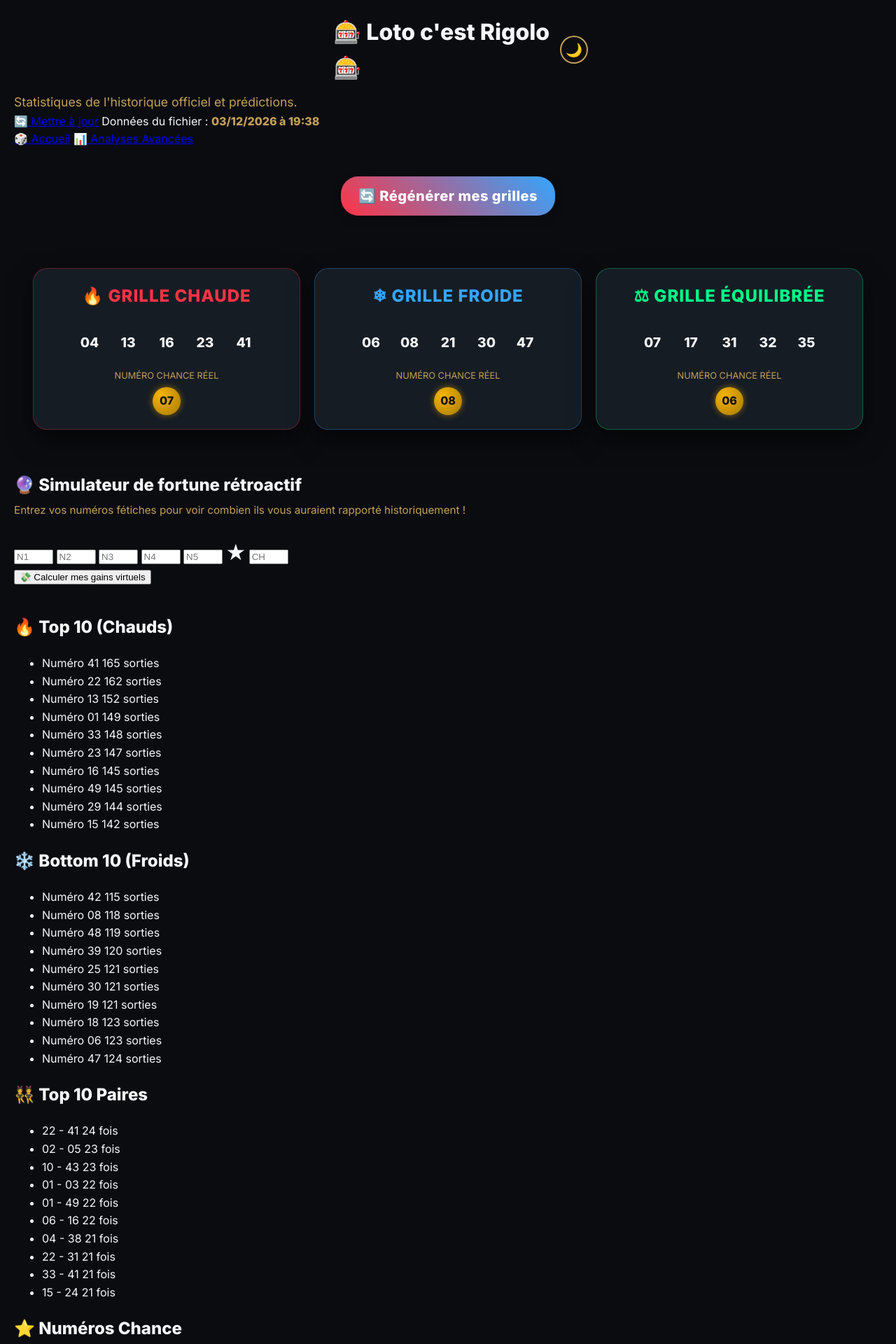
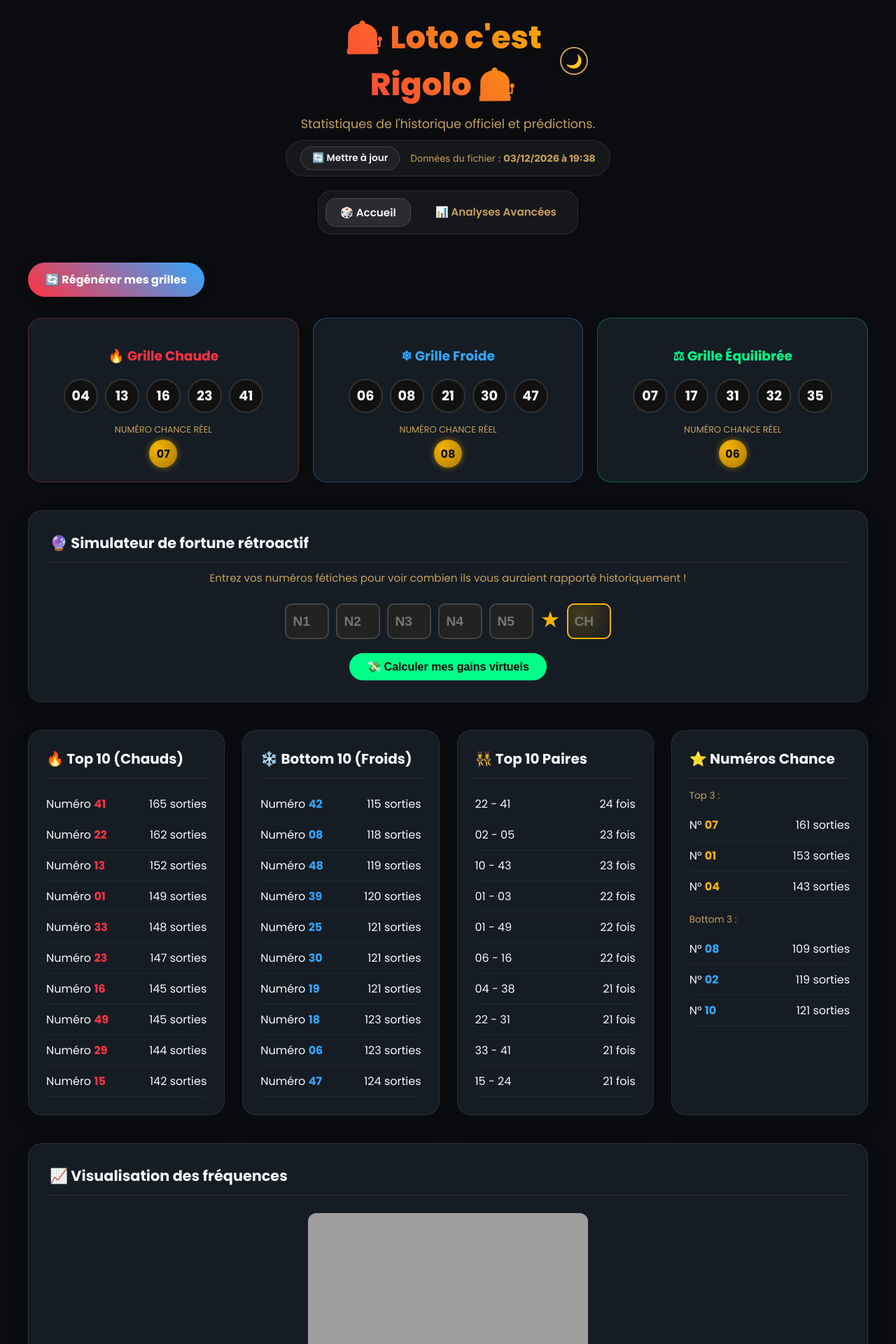
Before and after one commit to franckallienn/loto-rigolo, a Flask app: page /?generer=1 in a window 1280 px wide. Shown: the top 1920 px of the page at 70% size. Run offline with Flask 3, Linux system fonts and the light colour scheme; grey boxes are pictures that could not be loaded.

Commit message:
Update style.css

```diff
--- a/static/style.css
+++ b/static/style.css
@@ -1,201 +1,260 @@
-/* ==========================================================================
-   VARIABLES GLOBALES ET THÈME SOMBRE
-   ========================================================================== */
 :root {
-    /* Couleurs de fond */
-    --bg-main: #0b0c10;          /* Sombre très profond, presque noir */
-    --bg-panel: #1f2833;         /* Gris bleuté sombre pour les cartes */
-    --card-bg: rgba(31, 40, 51, 0.6); /* Fond de carte transparent pour effet verre */
-
-    /* Couleurs de texte */
-    --text-color: #f5f7fa;       /* Blanc cassé lumineux */
-    --text-muted: #c5a059;       /* Doré discret pour les textes secondaires */
-
-    /* Accents et Signaux */
-    --hot-color: #ff3344;        /* Rouge néon vibrant */
-    --cold-color: #33a6ff;       /* Bleu électrique */
-    --success-color: #00ff88;    /* Vert néon pour l'équilibre */
-    --chance-gradient: linear-gradient(135deg, #f5b400, #ffea00);
+    --bg-color: #0b0c10;
+    --card-bg: rgba(31, 40, 51, 0.6);
+    --text-color: #f5f7fa;
+    --text-muted: #c5a059;
+    --hot-color: #ff3344;
+    --cold-color: #33a6ff;
+    --chance-color: #f5b400;
+    --boule-bg: #111;
+    --boule-border: #333;
+    --input-bg: #222;
+    --input-border: #444;
 }
 
-/* Base et réinitialisation */
+/* --- MODE CLAIR --- */
+.light-mode {
+    --bg-color: #f0f2f5;
+    --card-bg: rgba(255, 255, 255, 0.85);
+    --text-color: #1a1a1a;
+    --text-muted: #666666;
+    --boule-bg: #ffffff;
+    --boule-border: #ccc;
+    --input-bg: #ffffff;
+    --input-border: #ccc;
+}
+
 body {
-    background-color: var(--bg-main);
+    background-color: var(--bg-color);
     color: var(--text-color);
-    /* Testez la police 'Inter' ou 'Poppins' si installées, sinon 'Segoe UI' prend le relais */
-    font-family: 'Inter', 'Poppins', 'Segoe UI', system-ui, sans-serif;
+    font-family: 'Poppins', 'Inter', 'Segoe UI', sans-serif;
     margin: 0;
     padding: 20px;
-    line-height: 1.6;
-    overflow-x: hidden;
+    transition: background-color 0.3s ease, color 0.3s ease; /* Transition douce */
 }
 
-/* ==========================================================================
-   SECTION GÉNÉRATEUR DE GRILLES
-   ========================================================================== */
-.generator-section {
-    text-align: center;
-    margin: 40px 0 60px 0;
-    animation: fadeInUp 0.8s cubic-bezier(0.16, 1, 0.3, 1);
+.container {
+    max-width: 1200px;
+    margin: 0 auto;
 }
 
-/* Le Bouton Moderne avec dégradé et lueur néon */
-.btn-generer {
-    display: inline-block;
-    padding: 16px 45px;
-    background: linear-gradient(90deg, var(--hot-color), var(--cold-color));
-    color: white;
-    text-decoration: none;
-    border-radius: 50px;
-    font-size: 1.25rem;
-    font-weight: 700;
-    letter-spacing: 0.5px;
-    cursor: pointer;
-    border: none;
-    outline: none;
-    transition: all 0.3s cubic-bezier(0.16, 1, 0.3, 1);
-    box-shadow: 0 0 20px rgba(255, 51, 68, 0.2), 0 0 40px rgba(51, 166, 255, 0.2);
+header {
+    text-align: center;
+    margin-bottom: 40px;
 }
 
-.btn-generer:hover {
-    transform: translateY(-4px) scale(1.02);
-    box-shadow: 0 0 30px rgba(255, 51, 68, 0.4), 0 0 60px rgba(51, 166, 255, 0.4);
-    letter-spacing: 1px;
+header h1 {
+    font-size: 2.8rem;
+    font-weight: 800;
+    background: linear-gradient(45deg, #ff3344, #f5b400);
+    -webkit-background-clip: text;
+    -webkit-text-fill-color: transparent;
+    margin-bottom: 10px;
 }
 
-.btn-generer:active {
-    transform: translateY(-1px) scale(0.99);
+.sync-container {
+    display: inline-flex;
+    align-items: center;
+    justify-content: center;
+    gap: 15px;
+    background: rgba(128, 128, 128, 0.1);
+    padding: 8px 20px;
+    border-radius: 30px;
+    border: 1px solid rgba(128, 128, 128, 0.2);
+    margin-top: 10px;
+    margin-bottom: 20px;
 }
 
-/* Grille de cartes */
-.grilles-container {
+.btn-maj {
+    background: rgba(128, 128, 128, 0.1);
+    border: 1px solid rgba(128, 128, 128, 0.3);
+    color: var(--text-color);
+    text-decoration: none;
+    padding: 6px 16px;
+    border-radius: 20px;
+    font-size: 0.85rem;
+    font-weight: 600;
+    transition: all 0.2s ease;
+}
+
+.btn-maj:hover {
+    background: var(--text-muted);
+    color: white;
+    border-color: var(--text-muted);
+}
+
+.text-maj {
+    color: var(--text-muted);
+    font-size: 0.85rem;
+    font-family: 'Inter', sans-serif;
+}
+
+/* --- BARRE DE NAVIGATION --- */
+.nav-menu {
     display: flex;
     justify-content: center;
-    gap: 25px;
-    margin-top: 45px;
-    flex-wrap: wrap;
-    animation: fadeInUp 1.1s cubic-bezier(0.16, 1, 0.3, 1);
+    gap: 15px;
+    margin-bottom: 40px;
+    background: rgba(128, 128, 128, 0.1);
+    padding: 10px;
+    border-radius: 20px;
+    border: 1px solid rgba(128, 128, 128, 0.2);
+    width: fit-content;
+    margin-left: auto;
+    margin-right: auto;
 }
 
-/* Cartes au look "Glassmorphism" (effet verre trempé) */
-.grille-card {
+.nav-menu a {
+    color: var(--text-muted);
+    text-decoration: none;
+    font-weight: 600;
+    padding: 8px 20px;
+    border-radius: 15px;
+    transition: all 0.3s ease;
+    font-size: 0.95rem;
+}
+
+.nav-menu a:hover {
+    background: rgba(128, 128, 128, 0.2);
+    color: var(--text-color);
+}
+
+.nav-menu a.active {
+    background: rgba(128, 128, 128, 0.2);
+    color: var(--text-color);
+    border: 1px solid rgba(128, 128, 128, 0.3);
+}
+
+.stats-section {
+    display: grid;
+    grid-template-columns: repeat(auto-fit, minmax(260px, 1fr));
+    gap: 25px;
+    margin-bottom: 40px;
+}
+
+.stats-card {
     background: var(--card-bg);
     backdrop-filter: blur(12px);
     -webkit-backdrop-filter: blur(12px);
-    padding: 30px 25px;
+    padding: 25px;
     border-radius: 20px;
-    border: 1px solid rgba(255, 255, 255, 0.05);
-    box-shadow: 0 15px 35px rgba(0,0,0,0.5);
-    flex: 1;
-    min-width: 260px;
-    max-width: 340px;
-    transition: all 0.4s cubic-bezier(0.16, 1, 0.3, 1);
+    border: 1px solid rgba(128, 128, 128, 0.2);
+    box-shadow: 0 10px 30px rgba(0,0,0,0.1);
+    transition: background 0.3s ease;
 }
 
-.grille-card:hover {
-    transform: translateY(-8px) scale(1.01);
-    border-color: rgba(255, 255, 255, 0.15);
-    box-shadow: 0 20px 45px rgba(0,0,0,0.7);
+.stats-card h2 {
+    margin-top: 0;
+    font-size: 1.25rem;
+    font-weight: 700;
+    border-bottom: 1px solid rgba(128, 128, 128, 0.2);
+    padding-bottom: 12px;
+    margin-bottom: 15px;
 }
 
-/* Titres des cartes */
-.grille-card h3 {
-    text-align: center;
-    margin: 0 0 25px 0;
-    font-size: 1.5rem;
-    font-weight: 700;
-    text-transform: uppercase;
-    letter-spacing: 1px;
+.list-items {
+    list-style: none;
+    padding: 0;
+    margin: 0;
 }
 
-.grille-card.chaude h3 {
-    color: var(--hot-color);
-    text-shadow: 0 0 10px rgba(255, 51, 68, 0.3);
-}
-.grille-card.froide h3 {
-    color: var(--cold-color);
-    text-shadow: 0 0 10px rgba(51, 166, 255, 0.3);
-}
-.grille-card.equilibree h3 {
-    color: var(--success-color);
-    text-shadow: 0 0 10px rgba(0, 255, 136, 0.3);
+.list-items li {
+    display: flex;
+    justify-content: space-between;
+    padding: 9px 0;
+    border-bottom: 1px solid rgba(128, 128, 128, 0.1);
+    font-size: 1rem;
 }
 
-/* Conteneur des boules */
-.grille-boules {
+.hot  { color: var(--hot-color);  font-weight: 700; }
+.cold { color: var(--cold-color); font-weight: 700; }
+
+.graph-container {
+    background: var(--card-bg);
+    backdrop-filter: blur(12px);
+    -webkit-backdrop-filter: blur(12px);
+    padding: 30px;
+    border-radius: 20px;
+    border: 1px solid rgba(128, 128, 128, 0.2);
+    text-align: center;
+    margin-bottom: 50px;
+    box-shadow: 0 10px 30px rgba(0,0,0,0.1);
+    transition: background 0.3s ease;
+}
+
+.graph-container h2 {
+    text-align: left;
+    font-size: 1.3rem;
+    font-weight: 700;
+    margin: 0 0 25px 0;
+    border-bottom: 1px solid rgba(128, 128, 128, 0.2);
+    padding-bottom: 12px;
+}
+
+.graph-container img {
+    max-width: 100%;
+    height: auto;
+    border-radius: 12px;
+}
+
+.sim-input-group {
     display: flex;
     justify-content: center;
     gap: 10px;
+    margin: 20px 0;
     flex-wrap: wrap;
-    margin-bottom: 25px;
 }
 
-/* Les Boules de Loto */
-.boule {
-    width: 48px;
-    height: 48px;
-    border-radius: 50%;
-    display: flex;
-    align-items: center;
-    justify-content: center;
-    font-size: 1.15rem;
-    font-weight: 800;
-    background: radial-gradient(circle at 30% 30%, #2a2a2a 0%, #111111 80%);
+.sim-input {
+    width: 55px;
+    height: 45px;
+    background: var(--input-bg);
+    border: 2px solid var(--input-border);
+    border-radius: 10px;
     color: var(--text-color);
-    border: 2px solid rgba(255, 255, 255, 0.1);
-    box-shadow: inset -2px -2px 6px rgba(0,0,0,0.6), 0 4px 10px rgba(0,0,0,0.5);
-    transition: all 0.3s ease;
+    text-align: center;
+    font-size: 1.2rem;
+    font-weight: 700;
 }
 
-/* Bordures colorées de l'état de la boule au survol de la carte */
-.grille-card.chaude:hover .boule { border-color: var(--hot-color); box-shadow: 0 0 12px rgba(255, 51, 68, 0.2); }
-.grille-card.froide:hover .boule { border-color: var(--cold-color); box-shadow: 0 0 12px rgba(51, 166, 255, 0.2); }
-.grille-card.equilibree:hover .boule { border-color: var(--success-color); box-shadow: 0 0 12px rgba(0, 255, 136, 0.2); }
-
-/* Zone du numéro Chance */
-.grille-chance {
-    text-align: center;
-    padding-top: 20px;
-    border-top: 1px solid rgba(255,255,255,0.08);
+.sim-input.chance-in {
+    border-color: var(--chance-color);
+    background: radial-gradient(circle at 30% 30%, rgba(245,180,0,0.2) 0%, var(--input-bg) 80%);
 }
 
-.grille-chance .label {
-    color: var(--text-muted);
-    font-size: 0.8rem;
-    display: block;
-    margin-bottom: 12px;
-    text-transform: uppercase;
-    letter-spacing: 1.5px;
+.btn-simuler {
+    background: #00ff88;
+    color: #0b0c10;
+    border: none;
+    padding: 10px 25px;
+    font-weight: 700;
+    border-radius: 20px;
+    cursor: pointer;
+    font-size: 1rem;
+    transition: all 0.2s ease;
+}
+.btn-simuler:hover { transform: scale(1.05); box-shadow: 0 0 15px rgba(0,255,136,0.4); }
+.btn-simuler:disabled { opacity: 0.5; cursor: not-allowed; transform: none; box-shadow: none; }
+
+.sim-result {
+    margin-top: 25px;
+    padding: 20px;
+    background: rgba(0, 255, 136, 0.1);
+    border: 1px solid rgba(0, 255, 136, 0.3);
+    border-radius: 15px;
+    text-align: center;
+}
+.sim-result h3 { margin: 0 0 10px 0; color: #00ff88; font-size: 1.4rem; }
+.sim-result .total { font-size: 2.4rem; font-weight: 800; color: #00ff88; text-shadow: 0 0 15px rgba(0,255,136,0.4); }
+.sim-result .details { margin-top: 15px; font-size: 0.9rem; color: var(--text-muted); }
+
+.sim-error {
+    color: #ff5e5e;
     font-weight: 600;
+    text-align: center;
+    margin-top: 15px;
+    padding: 10px;
+    background: rgba(255, 51, 68, 0.1);
+    border: 1px solid rgba(255, 51, 68, 0.3);
+    border-radius: 10px;
 }
-
-/* La Boule Chance Dorée */
-.boule-chance {
-    display: inline-flex;
-    align-items: center;
-    justify-content: center;
-    width: 48px;
-    height: 48px;
-    border-radius: 50%;
-    font-size: 1.15rem;
-    font-weight: 800;
-    background: radial-gradient(circle at 30% 30%, #ffe600 0%, #b88600 80%);
-    color: #0b0c10;
-    border: 2px solid #ffea00;
-    box-shadow: inset -2px -2px 6px rgba(0,0,0,0.4), 0 0 15px rgba(245, 180, 0, 0.4);
-    text-shadow: 0 1px 1px rgba(255,255,255,0.3);
-}
-
-/* ==========================================================================
-   ANIMATIONS
-   ========================================================================== */
-@keyframes fadeInUp {
-    from {
-        opacity: 0;
-        transform: translateY(24px);
-    }
-    to {
-        opacity: 1;
-        transform: translateY(0);
-    }
-}
```
